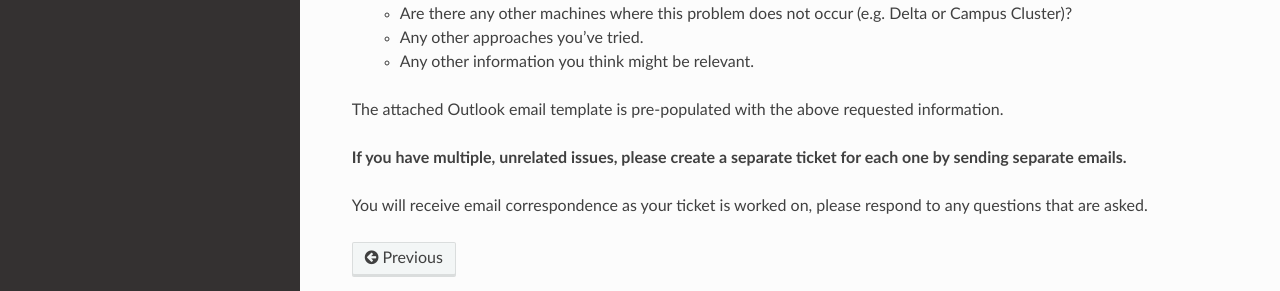
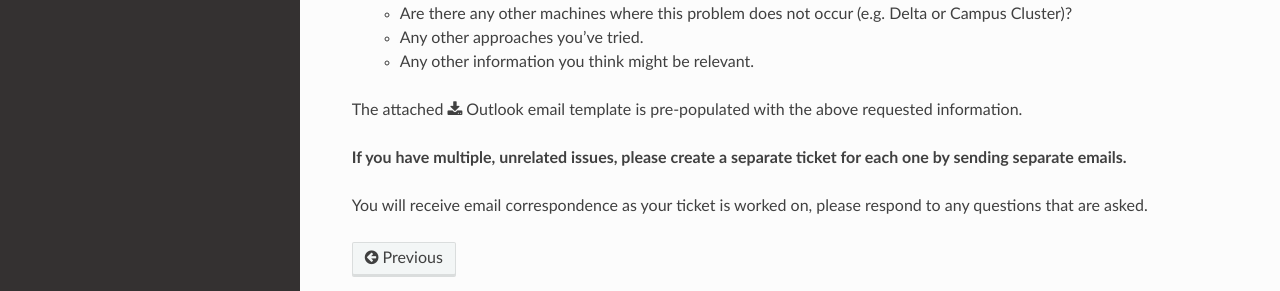
Before and after one commit to lhelms2/rtd-template, a Sphinx documentation site: the page built from docs/source/help.rst, in a window 1280 px wide and 949 px high. Shown: the part 542-833 px from the top of the window. Built offline with Sphinx 7.4.7 and the Read the Docs theme 2.0.0, drawn with Linux system fonts in a browser that asks for light colours; part of the change alters nothing that is shown.

```diff
--- a/docs/source/help.rst
+++ b/docs/source/help.rst
@@ -23,7 +23,7 @@ To ensure NCSA staff are able to efficiently address your request, in your initi
   - Any other approaches you’ve tried.
   - Any other information you think might be relevant.
 
-The attached Outlook email template is pre-populated with the above requested information.
+The attached :download:`Outlook email template <images/testing.emltpl>` is pre-populated with the above requested information.
 
 **If you have multiple, unrelated issues, please create a separate ticket for each one by sending separate emails.**
 
```
